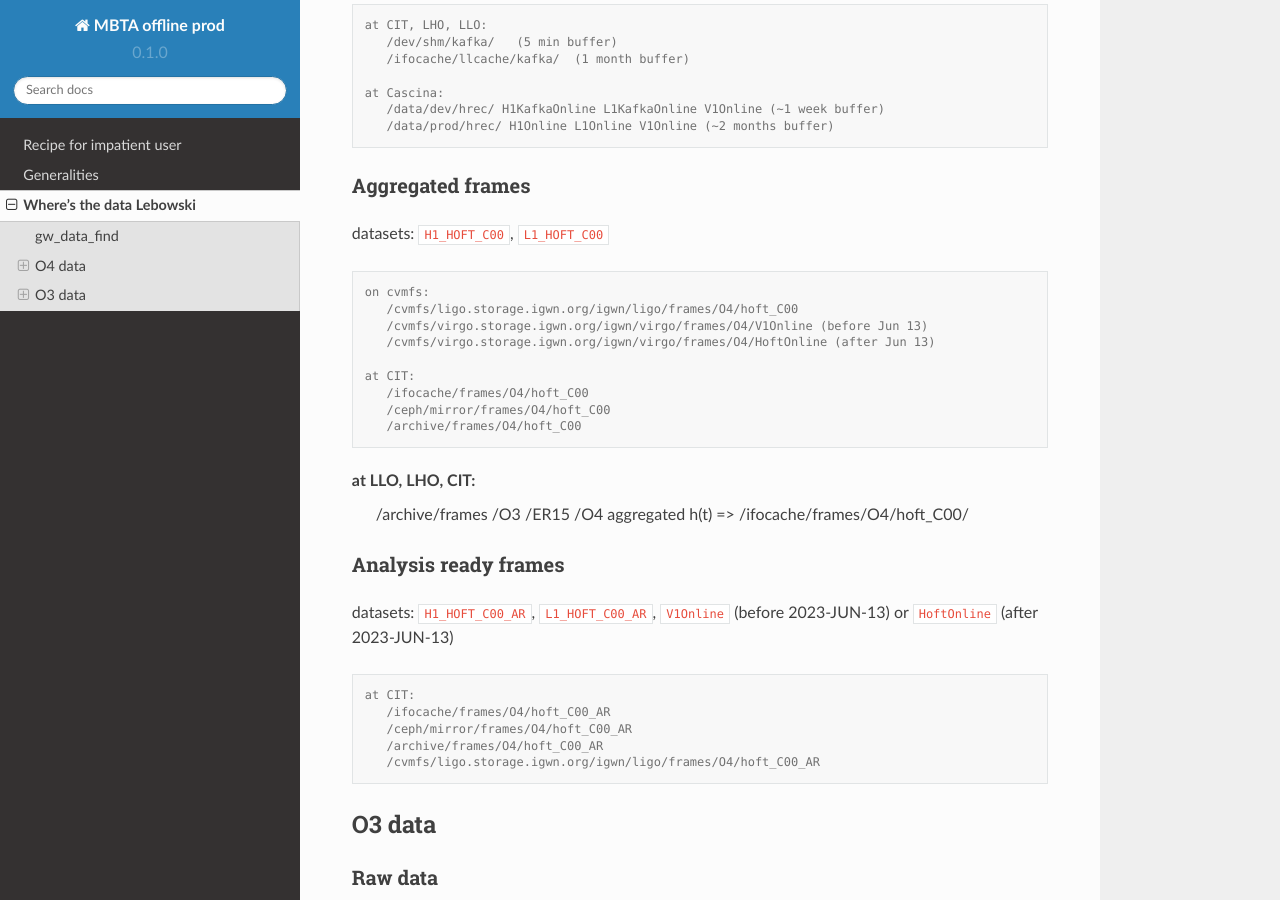
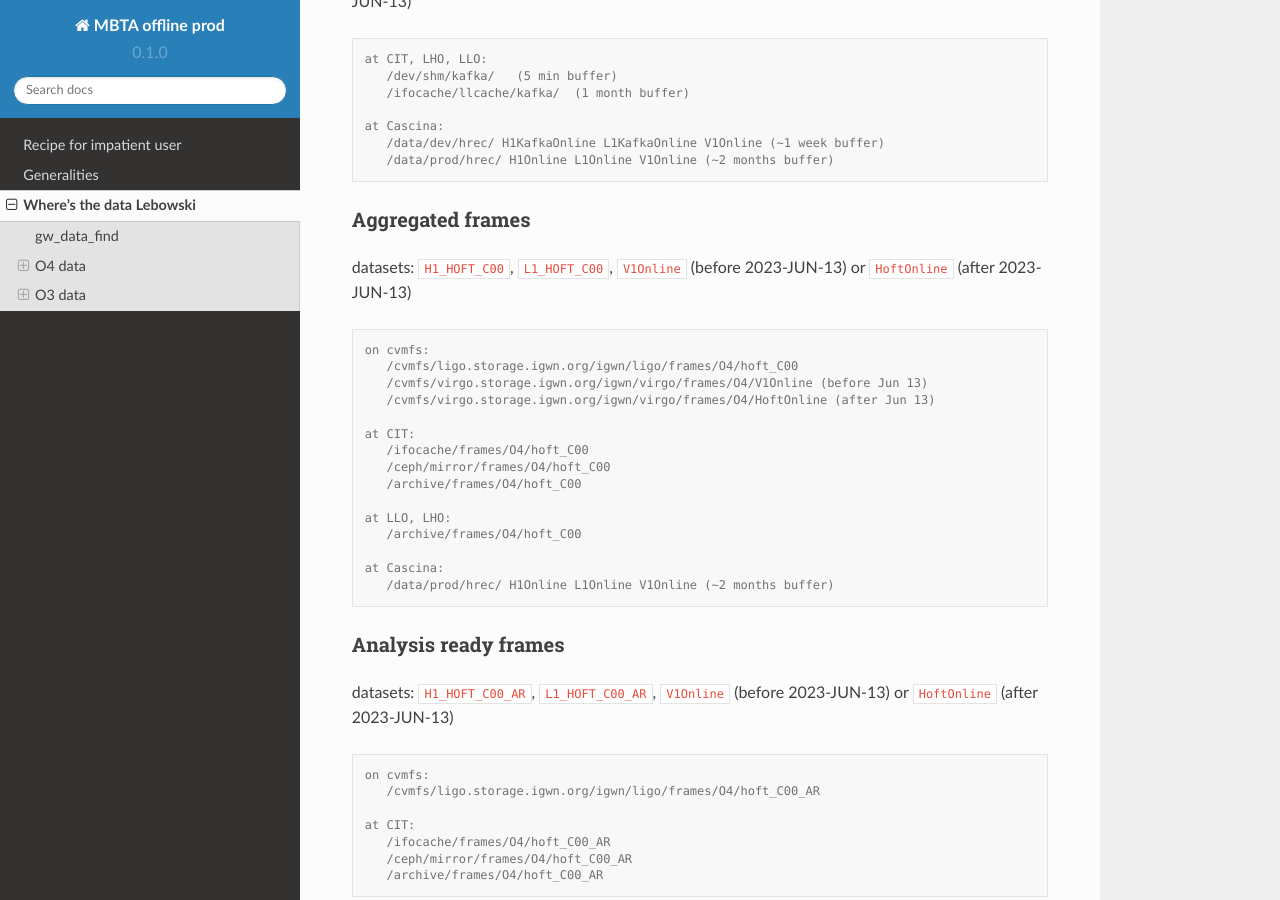
Before and after one commit to lethuill/mbta-offline-doc, a Sphinx documentation site: the page built from docs/source/data.rst, in a window 1280 px wide and 900 px high, scrolled down 1442 px. Built offline with Sphinx 7.4.7 and the Read the Docs theme 2.0.0, drawn with Linux system fonts in a browser that asks for light colours.

Commit message:
Update data.rst

```diff
--- a/docs/source/data.rst
+++ b/docs/source/data.rst
@@ -64,7 +64,9 @@ Raw data
    at CIT, LHO, LLO:
       /archive/frames/O4/raw
       /ceph/mirror/frames/O4/raw
+
    at LHO: /archive/frames/O4/raw/H1
+
    at LLO: /archive/frames/O4/raw/L1
 
 
@@ -87,7 +89,7 @@ datasets: ``H1_llhoft``, ``L1_llhoft``, ``V1Online`` (before 2023-JUN-13) or ``H
 Aggregated frames
 ^^^^^^^^^^^^^^^^^^
 
-datasets: ``H1_HOFT_C00``, ``L1_HOFT_C00``
+datasets: ``H1_HOFT_C00``, ``L1_HOFT_C00``, ``V1Online`` (before 2023-JUN-13) or ``HoftOnline`` (after 2023-JUN-13)
 
 .. code-block:: console
 
@@ -101,10 +103,11 @@ datasets: ``H1_HOFT_C00``, ``L1_HOFT_C00``
       /ceph/mirror/frames/O4/hoft_C00
       /archive/frames/O4/hoft_C00
 
+   at LLO, LHO:
+      /archive/frames/O4/hoft_C00
 
-at LLO, LHO, CIT:
-       /archive/frames   /O3 /ER15 /O4
-       aggregated h(t) => /ifocache/frames/O4/hoft_C00/
+   at Cascina:
+      /data/prod/hrec/ H1Online L1Online V1Online (~2 months buffer)
 
 
 Analysis ready frames
@@ -114,11 +117,13 @@ datasets: ``H1_HOFT_C00_AR``, ``L1_HOFT_C00_AR``, ``V1Online`` (before 2023-JUN-
 
 .. code-block:: console
 
+   on cvmfs:
+      /cvmfs/ligo.storage.igwn.org/igwn/ligo/frames/O4/hoft_C00_AR
+
    at CIT:
       /ifocache/frames/O4/hoft_C00_AR
       /ceph/mirror/frames/O4/hoft_C00_AR
       /archive/frames/O4/hoft_C00_AR
-      /cvmfs/ligo.storage.igwn.org/igwn/ligo/frames/O4/hoft_C00_AR
 
 
 O3 data
```
